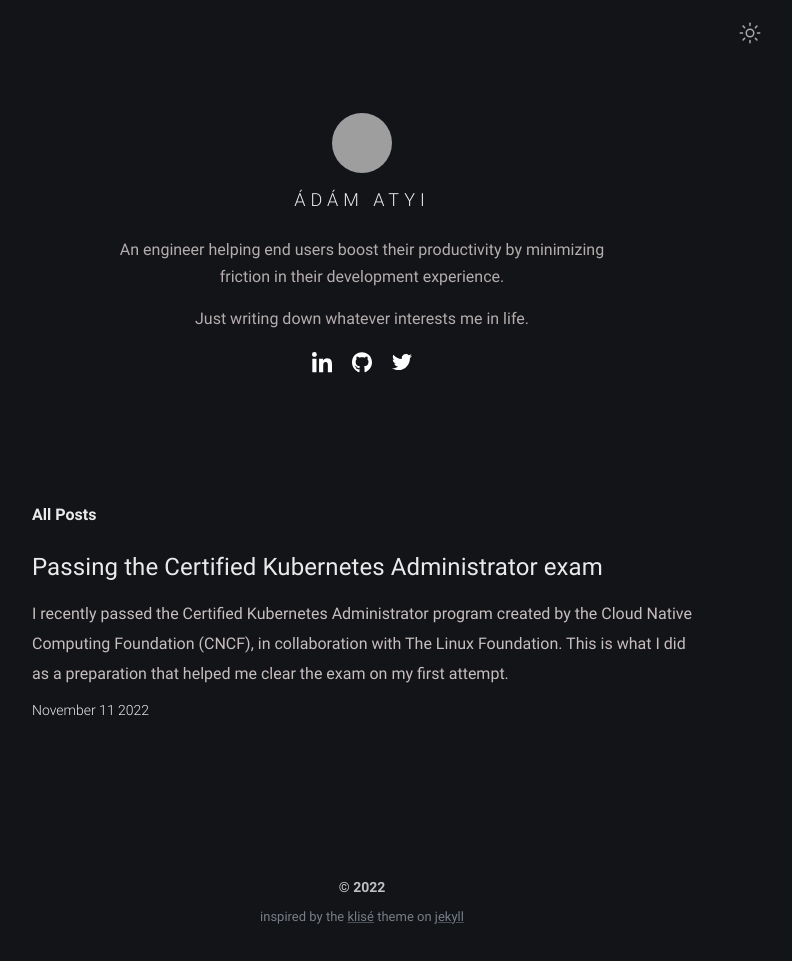
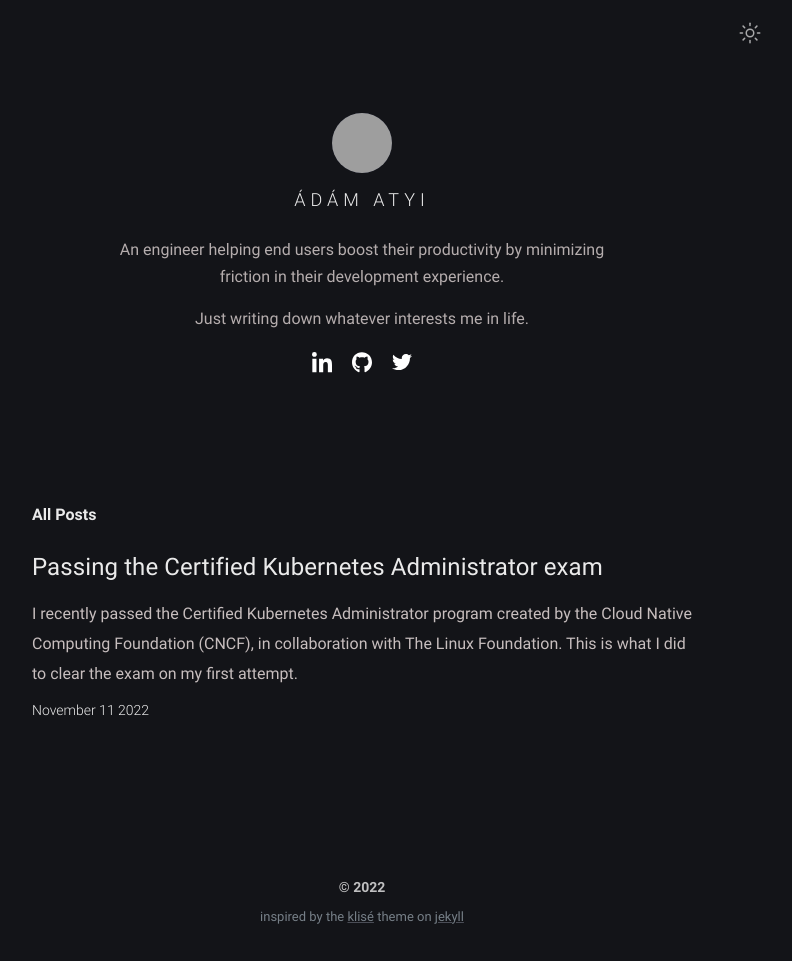
Before and after one commit to atyiadam/adamatyi.github.io, a Jekyll site: the page built from index.html, in a window 1280 px wide. Shown: the whole page, without its empty margins (278-1070 px from the left). Built offline with Jekyll 4.4.1, drawn with Linux system fonts in a browser that asks for light colours; nearby versions of some CDN libraries; the list of posts is cut into pages by our own code; grey boxes are pictures that could not be loaded.

Commit message:
Edit description

```diff
--- a/_posts/passing-the-certified-kubernetes-administrator-exam/2022-11-11-passing-the-certified-kubernetes-administrator-exam.md
+++ b/_posts/passing-the-certified-kubernetes-administrator-exam/2022-11-11-passing-the-certified-kubernetes-administrator-exam.md
@@ -1,7 +1,7 @@
 ---
 title: Passing the Certified Kubernetes Administrator exam
 date: 2022-11-11 10:29:00 +01:00
-description: I recently passed the Certified Kubernetes Administrator program created by the Cloud Native Computing Foundation (CNCF), in collaboration with The Linux Foundation. This is what I did as a preparation that helped me clear the exam on my first attempt.
+description: I recently passed the Certified Kubernetes Administrator program created by the Cloud Native Computing Foundation (CNCF), in collaboration with The Linux Foundation. This is what I did to clear the exam on my first attempt.
 categories: kubernetes
 tag:
 - kubernetes
```
